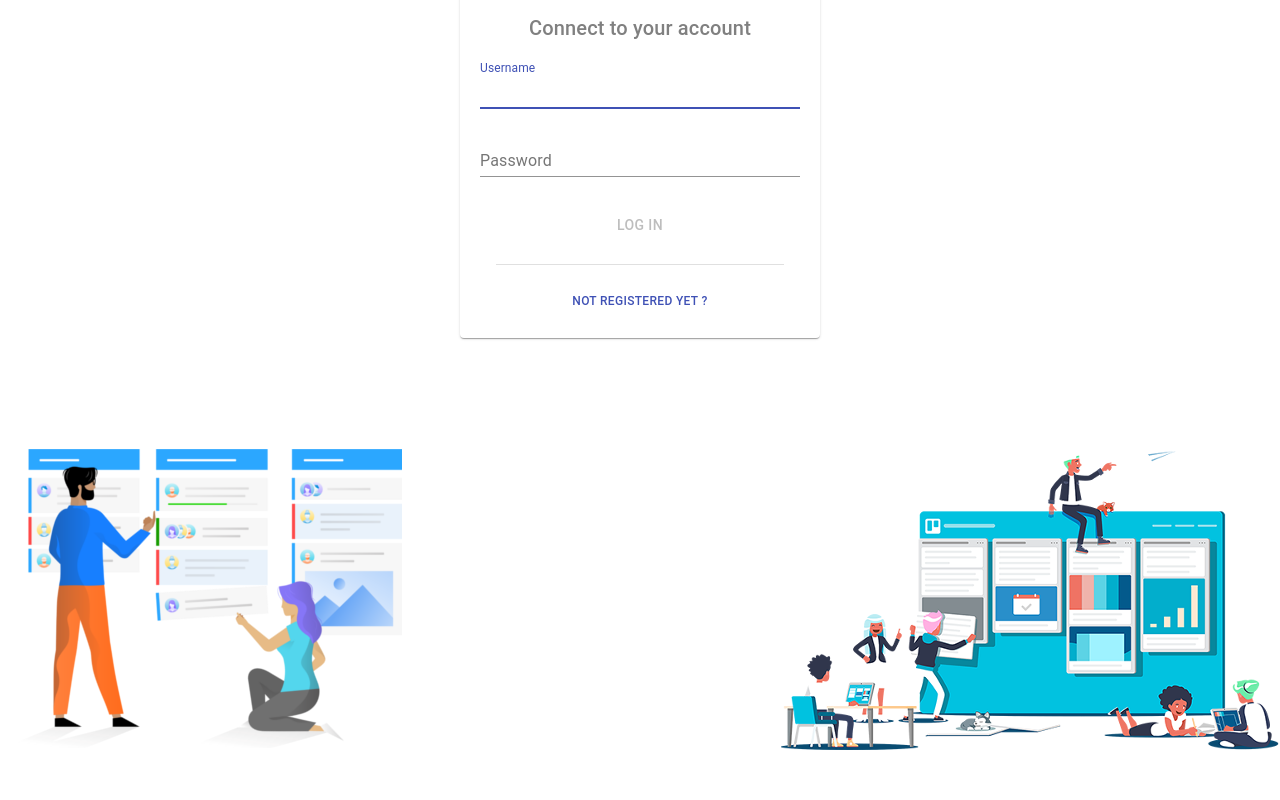
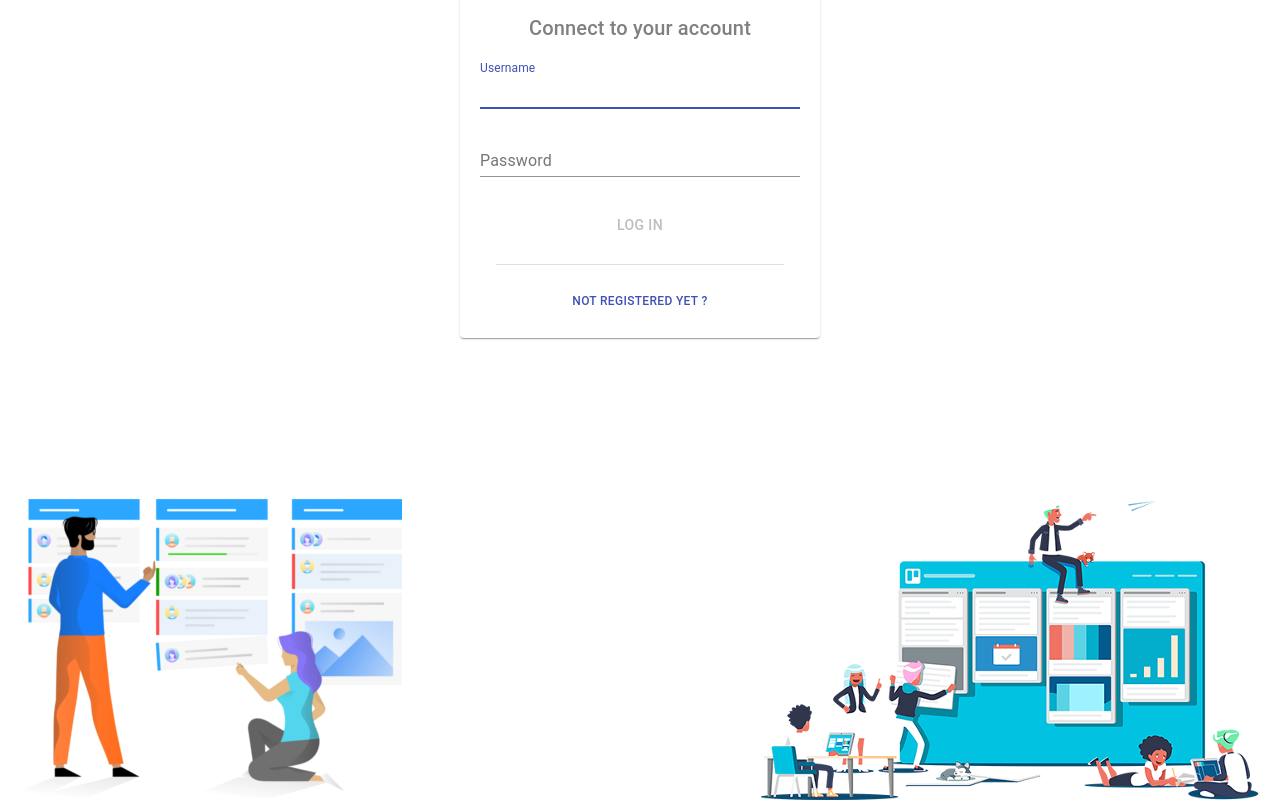
Before and after one commit to Benkooo/Trello_project, a Next.js app in the folder client/: page / in a window 1280 px wide. Shown: the part 234-1034 px from the top of the page. Before the commit the page ends 984 px from the top, so only its background shows below. Built offline with nearby package versions, Linux system fonts and the light colour scheme.

Commit message:
style login

```diff
--- a/client/src/components/login/LoginController.tsx
+++ b/client/src/components/login/LoginController.tsx
@@ -21,9 +21,9 @@ const LoginController = () => {
                     )}
                 </Card>
             </div>
-            <div style={{display: 'flex', justifyContent: 'center', alignItems: 'center', marginTop: '110px'}}>
+            <div style={{display: 'flex', justifyContent: 'center', alignItems: 'center', marginTop: '160px'}}>
                 <img style={{marginRight: 'auto'}} src="leftImage.png" />
-                <img src="rightImage.png"/>
+                <img style={{marginRight: '20px'}} src="rightImage.png"/>
             </div>
         </div>
     );
```
